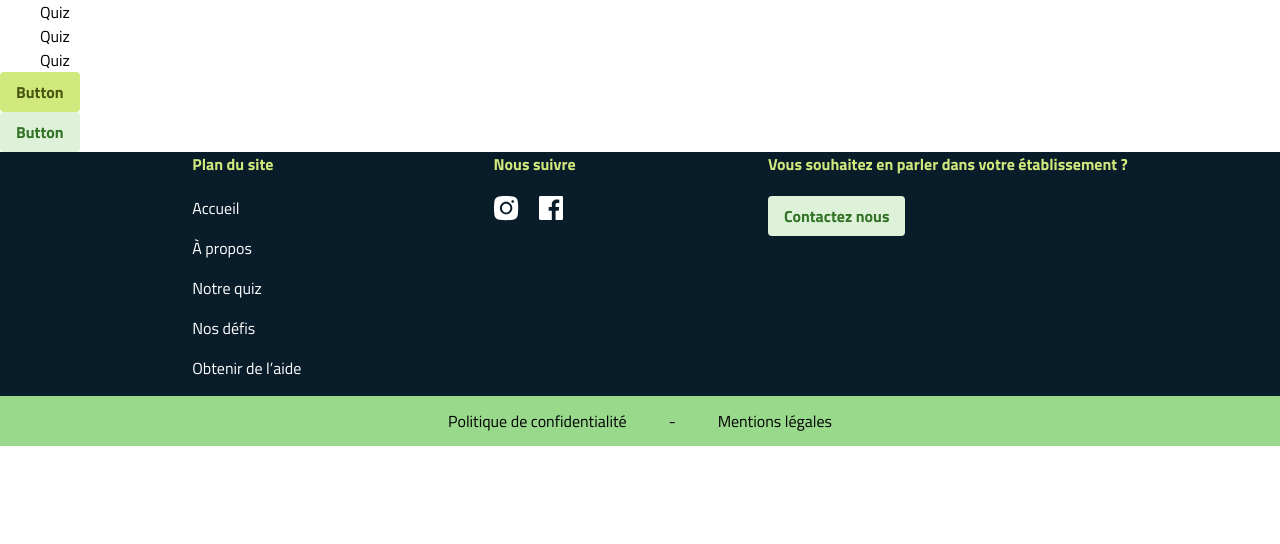
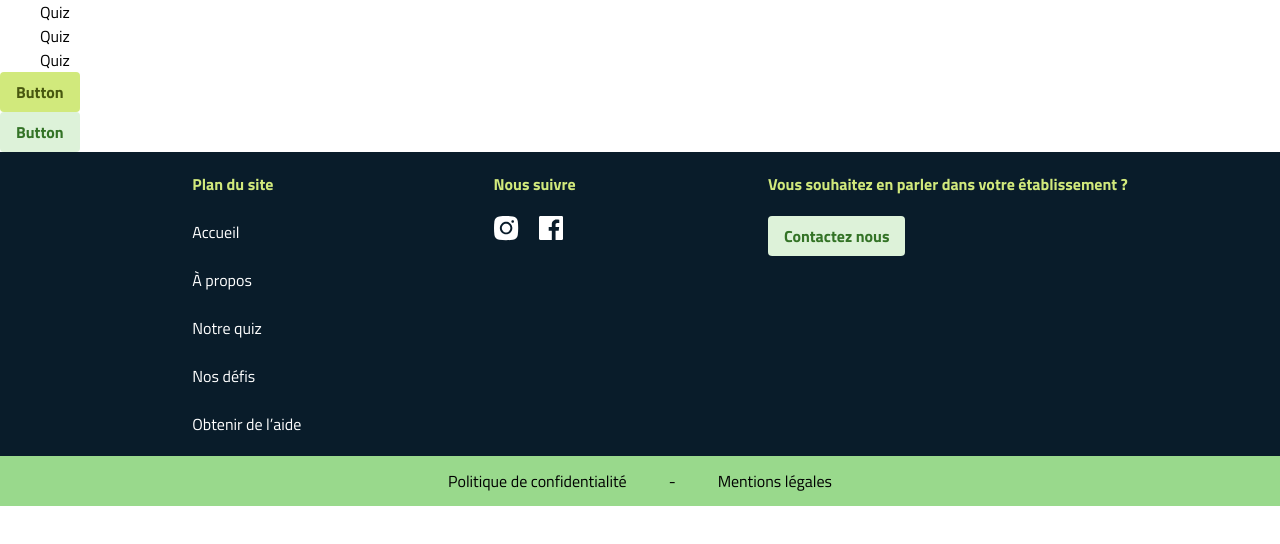
Before and after one commit to orinaya/pauseconnect, a Vue app in the folder pause-connect/: page / in a window 1280 px wide. Shown: the top 544 px of the page. Built offline with nearby package versions, Linux system fonts and the light colour scheme.

Commit message:
footer avec hover

```diff
--- a/pause-connect/src/components/Footer.vue
+++ b/pause-connect/src/components/Footer.vue
@@ -7,11 +7,11 @@ import LinkComponent from "@/components/LinkComponent.vue";
         <div id="footer-main-links">
             <ul>
                 <span>Plan du site</span>
-                <li><RouterLink to="">Accueil</RouterLink></li>
-                <li><RouterLink to="">À propos</RouterLink></li>
-                <li><RouterLink to="">Notre quiz</RouterLink></li>
-                <li><RouterLink to="">Nos défis</RouterLink></li>
-                <li><RouterLink to="">Obtenir de l’aide</RouterLink></li>
+                <li class="nav-content_link"><RouterLink to="">Accueil</RouterLink></li>
+                <li class="nav-content_link"><RouterLink to="">À propos</RouterLink></li>
+                <li class="nav-content_link"><RouterLink to="">Notre quiz</RouterLink></li>
+                <li class="nav-content_link"><RouterLink to="">Nos défis</RouterLink></li>
+                <li class="nav-content_link"><RouterLink to="">Obtenir de l’aide</RouterLink></li>
             </ul>
             <ul id="socials">
                 <span>Nous suivre</span>
@@ -48,6 +48,7 @@ import LinkComponent from "@/components/LinkComponent.vue";
 </template>
 <style scoped>
 footer {
+    padding: 20px 0 0 0;
     width: 100%;
     background-color: hsl(206, 66%, 10%);
     color: white;
@@ -65,6 +66,9 @@ footer li {
 footer #footer-main-links {
     display: flex;
     justify-content: space-evenly;
+    @media (max-width: 767px) {
+        flex-direction: column;
+    }
 }
 
 footer #footer-main-links span {
@@ -85,8 +89,24 @@ footer #footer-legal-links {
     color: black;
 }
 
+footer #footer-legal-links a {
+    &:hover {
+        text-decoration: underline;
+    }
+}
+
 #socials > div {
     display: flex;
     gap: 20px;
 }
+
+.nav-content_link {
+    padding: 4px 0;
+
+    &:hover {
+        text-decoration: underline;
+        text-decoration-color: var(--citrus);
+        text-decoration-thickness: 3px;
+    }
+}
 </style>
```
